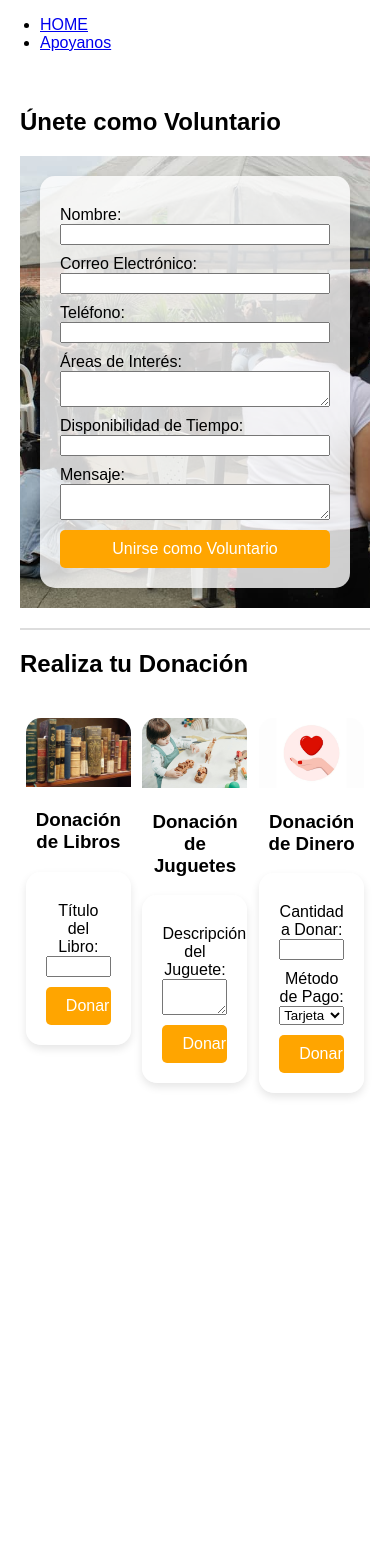
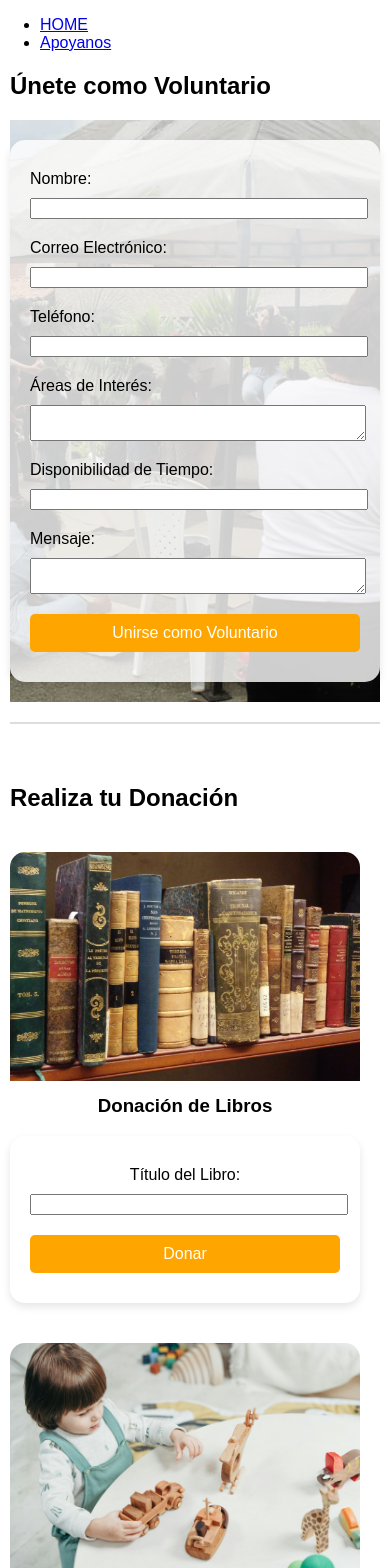
Before and after one commit to MAKAIABootcamp/desdeElBarrio-project-frontend-6, a React (Vite) app: page /Apoyanos in a window 390 px wide. Shown: the top 1568 px of the page. Before the commit the page ends 1153 px from the top, so only its background shows below. Built offline with nearby package versions, Linux system fonts and the light colour scheme.

Commit message:
Responsive apoyanos

```diff
--- a/src/pages/apoyanos/Apoyanos.scss
+++ b/src/pages/apoyanos/Apoyanos.scss
@@ -88,3 +88,71 @@ button:hover {
 hr {
     border: 1px solid #ddd;
 }
+
+
+@media screen and (max-width: 600px) {
+
+    .container {
+        max-width: 100%;
+        padding: 0 10px;
+
+        h2 {
+          font-size: 1.5rem;
+        }
+
+        .voluntario-section,
+        .donacion-section {
+          padding: 20px 0;
+
+          .voluntario-form,
+          .donacion-form {
+            label,
+            input,
+            textarea,
+            button,
+            select {
+              width: 100%;
+              margin-bottom: 10px;
+            }
+
+            button {
+              font-size: 1rem;
+            }
+          }
+
+          .donacion-options {
+            display: flex;
+            flex-wrap: wrap;
+            justify-content: center;
+            flex-direction: column;
+
+            .donacion-option {
+              width: calc(100% - 20px);
+              img {
+                max-width: 100%;
+                height: auto;
+              }
+
+              h3 {
+                margin-top: 10px;
+              }
+
+              .donacion-form {
+                label,
+                input,
+                textarea,
+                button,
+                select {
+                  width: 100%;
+                  margin-bottom: 10px;
+                }
+
+                button {
+                  font-size: 1rem;
+                }
+              }
+            }
+          }
+        }
+      }
+  }
```
